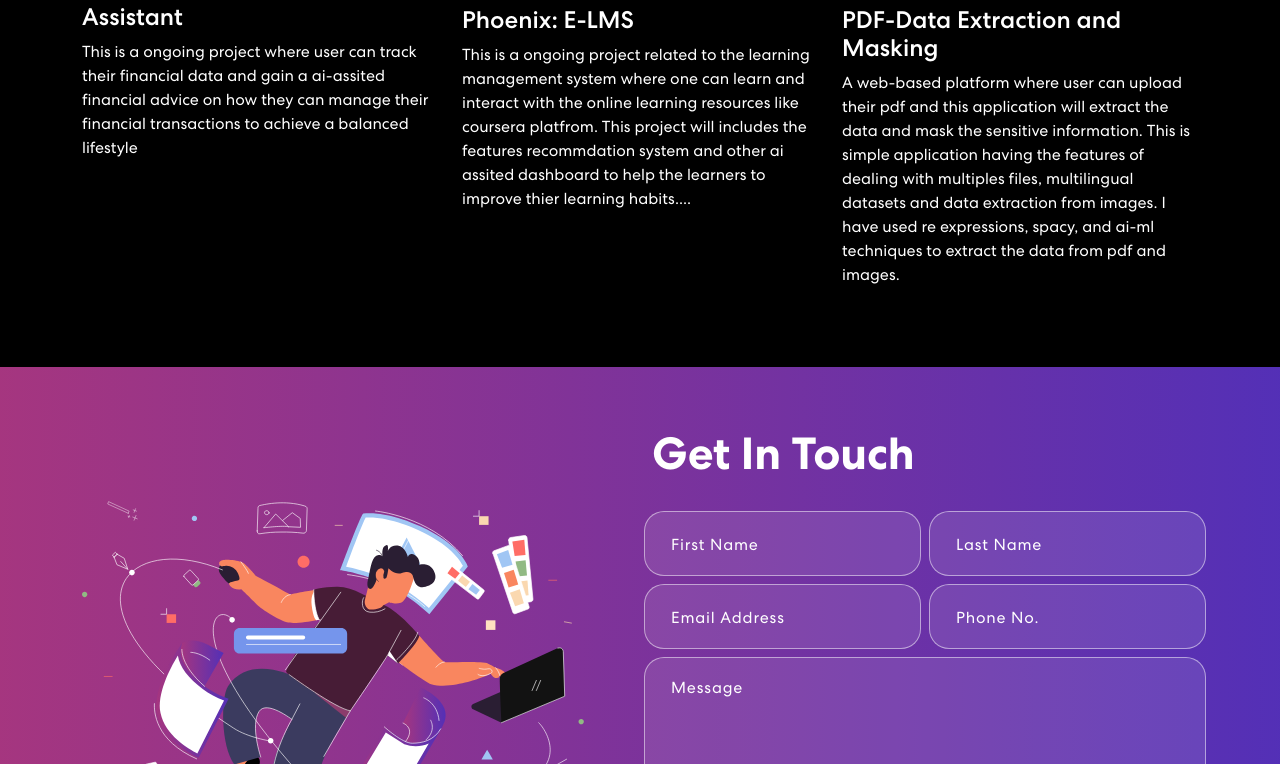
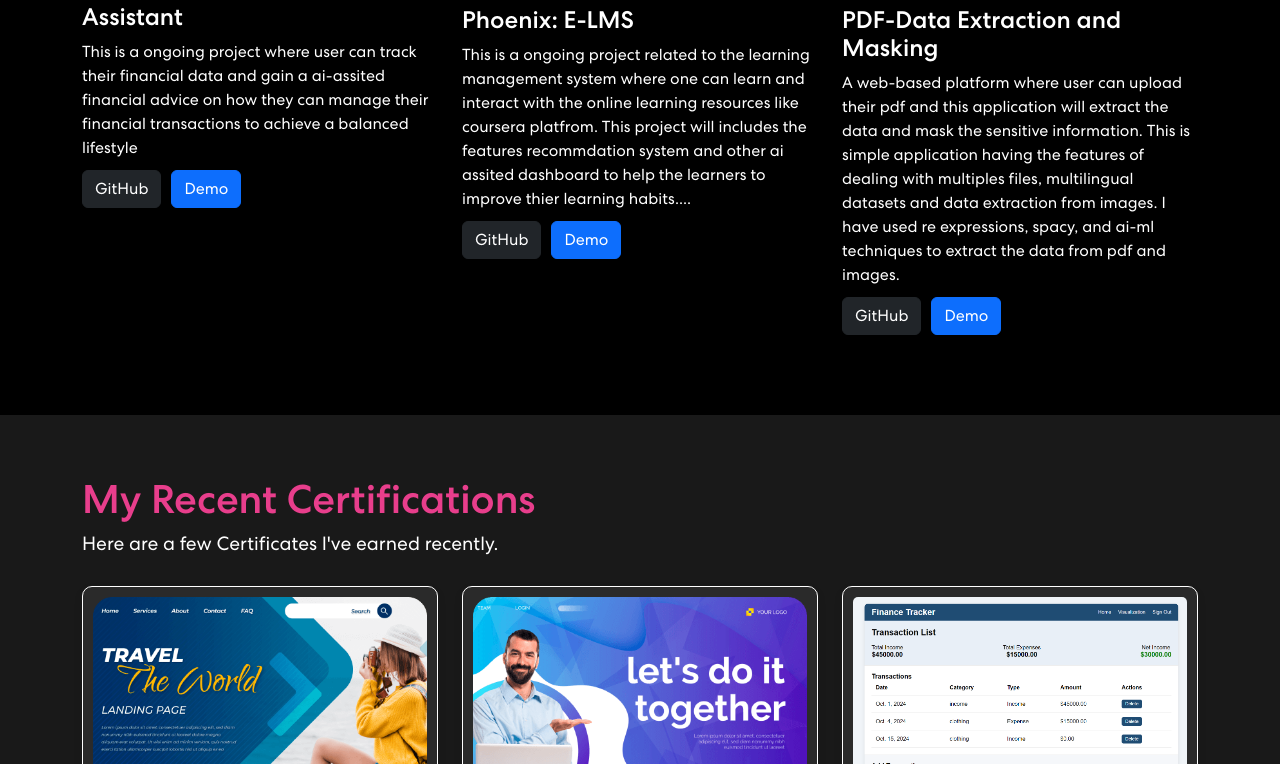
Before and after one commit to allu0786ansari/Allaudin_Ansari_Portfolio, a React (Create React App) app: page / in a window 1280 px wide. Shown: the part 2036-2800 px from the top of the page. Built offline with nearby package versions, Linux system fonts and the light colour scheme.

Commit message:
contact is updated

```diff
--- a/src/App.css
+++ b/src/App.css
@@ -466,6 +466,79 @@ nav.navbar .navbar-toggler[aria-expanded="true"] .navbar-toggler-icon {
   z-index: -4;
 }
 
+/************ Academics.css ****************/
+.certifications {
+  padding: 60px 0;
+  background-color: #191919;
+  color: #ffffff;
+}
+
+.certifications-header h2 {
+  color: #e83e8c;
+  font-size: 2.5rem;
+}
+
+.certifications-header p {
+  color: #ffffff;
+  font-size: 1.2rem;
+  margin-bottom: 30px;
+}
+
+.cert-imgbx {
+  border: 1px solid #ffffff;
+  padding: 10px;
+  border-radius: 10px;
+  background-color: #2a2a2a;
+  box-shadow: 0 4px 8px rgba(0, 0, 0, 0.1);
+}
+
+.cert-img {
+  width: 100%;
+  height: auto;
+  border-radius: 5px;
+}
+
+.cert-details {
+  text-align: center;
+  padding: 20px 10px;
+}
+
+.cert-details h4 {
+  color: #e83e8c;
+  font-size: 1.5rem;
+  margin-bottom: 10px;
+}
+
+.cert-details p {
+  color: #d4d4d4;
+  font-size: 1rem;
+  margin-bottom: 20px;
+}
+
+.cert-btn {
+  font-size: 1rem;
+  padding: 8px 15px;
+  border-radius: 25px;
+  color: #fff;
+}
+
+.cert-btn:hover {
+  background-color: #e83e8c;
+  border-color: #e83e8c;
+  color: #fff;
+}
+
+@media (max-width: 768px) {
+  .certifications-header h2 {
+    font-size: 2rem;
+  }
+
+  .certifications-header p {
+    font-size: 1rem;
+  }
+}
+
+
 /************ Contact Css ************/
 .contact {
   background: linear-gradient(90.21deg, #AA367C -5.91%, #4A2FBD 111.58%);
--- a/src/App.js
+++ b/src/App.js
@@ -4,6 +4,7 @@ import { NavBar } from "./components/NavBar";
 import { Banner } from "./components/Banner";
 import { Skills } from "./components/Skills";
 import { Projects } from "./components/Projects";
+import { Academics } from "./components/Academics";
 import { Contact } from "./components/Contact";
 import { Footer } from "./components/footer";
 
@@ -14,6 +15,7 @@ function App() {
       <Banner />
       <Skills />
       <Projects />
+      <Academics />
       <Contact />
       <Footer />
     </div>
--- a/src/components/Academics.js
+++ b/src/components/Academics.js
@@ -0,0 +1,56 @@
+import { Container, Row, Col } from "react-bootstrap";
+import { AcademicsCard } from "./AcademicsCard";
+import projImg1 from "../assets/img/project-img1.png";
+import projImg2 from "../assets/img/project-img2.png";
+import finance_tracker from "../assets/img/finance_tracker.png";
+
+export const Academics = () => {
+
+  const Academics = [
+    {
+      title: "Programming in JAVA",
+      description: "Achieved elite rank in Java certification through NPTEL, showcasing advanced proficiency in Java programming and comprehensive understanding of key concepts.",
+      imgUrl: projImg1,
+      certUrl: "#"  // Use actual certificate URL
+    },
+    {
+      title: "Python Programming - IIT Kharagpur",
+      description: "Completed Python certification from IIT Kharagpur through NPTEL, demonstrating expertise in Python programming.",
+      imgUrl: projImg2,
+      certUrl: "#"
+    },
+    {
+      title: "Programming in JavaScript",
+      description: "Successfully completed JavaScript certification on Coursera, emphasizing practical proficiency and solid understanding of key concepts.",
+      imgUrl: finance_tracker,
+      certUrl: "#"
+    }
+  ];
+
+  return (
+    <section className="certifications" id="certifications">
+      <Container>
+        <Row>
+          <Col size={12}>
+            <div className="certifications-header">
+              <h2>My Recent Certifications</h2>
+              <p>Here are a few Certificates I've earned recently.</p>
+            </div>
+            <Row>
+              {
+                Academics.map((cert, index) => {
+                  return (
+                    <AcademicsCard
+                      key={index}
+                      {...cert}
+                    />
+                  );
+                })
+              }
+            </Row>
+          </Col>
+        </Row>
+      </Container>
+    </section>
+  );
+};
--- /dev/null
+++ b/src/components/AcademicsCard.js
@@ -0,0 +1,23 @@
+import { Col, Button } from "react-bootstrap";
+
+export const AcademicsCard = ({ title, description, imgUrl, certUrl }) => {
+  return (
+    <Col size={12} sm={6} md={4}>
+      <div className="cert-imgbx">
+        <img src={imgUrl} alt={title} className="cert-img" />
+      </div>
+      <div className="cert-details">
+        <h4>{title}</h4>
+        <p>{description}</p>
+        <Button
+          variant="outline-light"
+          href={certUrl}
+          target="_blank"
+          className="cert-btn"
+        >
+          <i className="fas fa-certificate"></i> View Certificate
+        </Button>
+      </div>
+    </Col>
+  );
+};
--- a/src/components/Contact.js
+++ b/src/components/Contact.js
@@ -1,6 +1,7 @@
 import { useState } from "react";
 import { Container, Row, Col } from "react-bootstrap";
-import contactImg from "../assets/img/contact-img.svg";
+// import contactImg from "../assets/img/contact-img.svg";
+import image_in_contact from "../assets/img/image_in_contact.png";
 import 'animate.css';
 import TrackVisibility from 'react-on-screen';
 
@@ -50,7 +51,7 @@ export const Contact = () => {
           <Col size={12} md={6}>
             <TrackVisibility>
               {({ isVisible }) =>
-                <img className={isVisible ? "animate__animated animate__zoomIn" : ""} src={contactImg} alt="Contact Us"/>
+                <img className={isVisible ? "animate__animated animate__zoomIn" : ""} src={image_in_contact} alt="Contact Us"/>
               }
             </TrackVisibility>
           </Col>
--- a/src/components/ProjectCard.js
+++ b/src/components/ProjectCard.js
@@ -1,16 +1,38 @@
-import { Col } from "react-bootstrap";
+import { Col, Button } from "react-bootstrap";
 
-export const ProjectCard = ({ title, description, imgUrl }) => {
+export const ProjectCard = ({ title, description, imgUrl, githubUrl, demoUrl }) => {
   return (
     <Col size={12} sm={6} md={4}>
       <div className="proj-imgbx">
-        <img src={imgUrl} alt={title} /> {/* Added alt attribute */}
+        <img src={imgUrl} alt={title} />
       </div>
-      {/* Project details below the image */}
       <div className="proj-details">
         <h4>{title}</h4>
         <span>{description}</span>
+        <div className="proj-buttons" style={{ marginTop: '10px' }}>
+          {/* Conditionally render GitHub button */}
+          {githubUrl && (
+            <Button
+              variant="dark"
+              href={githubUrl}
+              target="_blank"
+              style={{ marginRight: '10px' }}
+            >
+              GitHub
+            </Button>
+          )}
+          {/* Conditionally render Demo button */}
+          {demoUrl && (
+            <Button
+              variant="primary"
+              href={demoUrl}
+              target="_blank"
+            >
+              Demo
+            </Button>
+          )}
+        </div>
       </div>
     </Col>
-  )
-}
+  );
+};
--- a/src/components/Projects.js
+++ b/src/components/Projects.js
@@ -14,16 +14,22 @@ export const Projects = () => {
       title: "Personalized Financial Assistant",
       description: "This is a ongoing project where user can track their financial data and gain a ai-assited financial advice on how they can manage their financial transactions to achieve a balanced lifestyle",
       imgUrl: finance_tracker,
+      githubUrl: "#",
+      demoUrl: "#",
     },
     {
       title: "Phoenix: E-LMS",
       description: "This is a ongoing project related to the learning management system where one can learn and interact with the online learning resources like coursera platfrom. This project will includes the features recommdation system and other ai assited dashboard to help the learners to improve thier learning habits....",
       imgUrl: projImg2,
+      githubUrl: "#",
+      demoUrl: "#",
     },
     {
       title: "PDF-Data Extraction and Masking",
       description: "A web-based platform where user can upload their pdf and this application will extract the data and mask the sensitive information. This is simple application having the features of dealing with multiples files, multilingual datasets and data extraction from images. I have used re expressions, spacy, and ai-ml techniques to extract the data from pdf and images.",
       imgUrl: projImg1,  // Placeholder or appropriate image
+      githubUrl: "#",
+      demoUrl: "#",
     },
 
   ];
@@ -33,16 +39,22 @@ export const Projects = () => {
       title: "Image Classification: Mini Project",
       description: "",
       imgUrl: finance_tracker,
+      githubUrl: "#",
+      demoUrl: "#",
     },
     {
       title: "Youtube-videos transcript Generation: Mini Project",
       description: "",
       imgUrl: projImg2,
+      githubUrl: "#",
+      demoUrl: "#",
     },
     {
       title: "PDF-Data Extraction and Masking",
       description: "",
       imgUrl: projImg1,  // Placeholder or appropriate image
+      githubUrl: "#",
+      demoUrl: "#",
     },
 
   ];
```
Also changed, not shown: src/assets/img/image_in_contact.png (renamed from src/assets/img/about.png).
